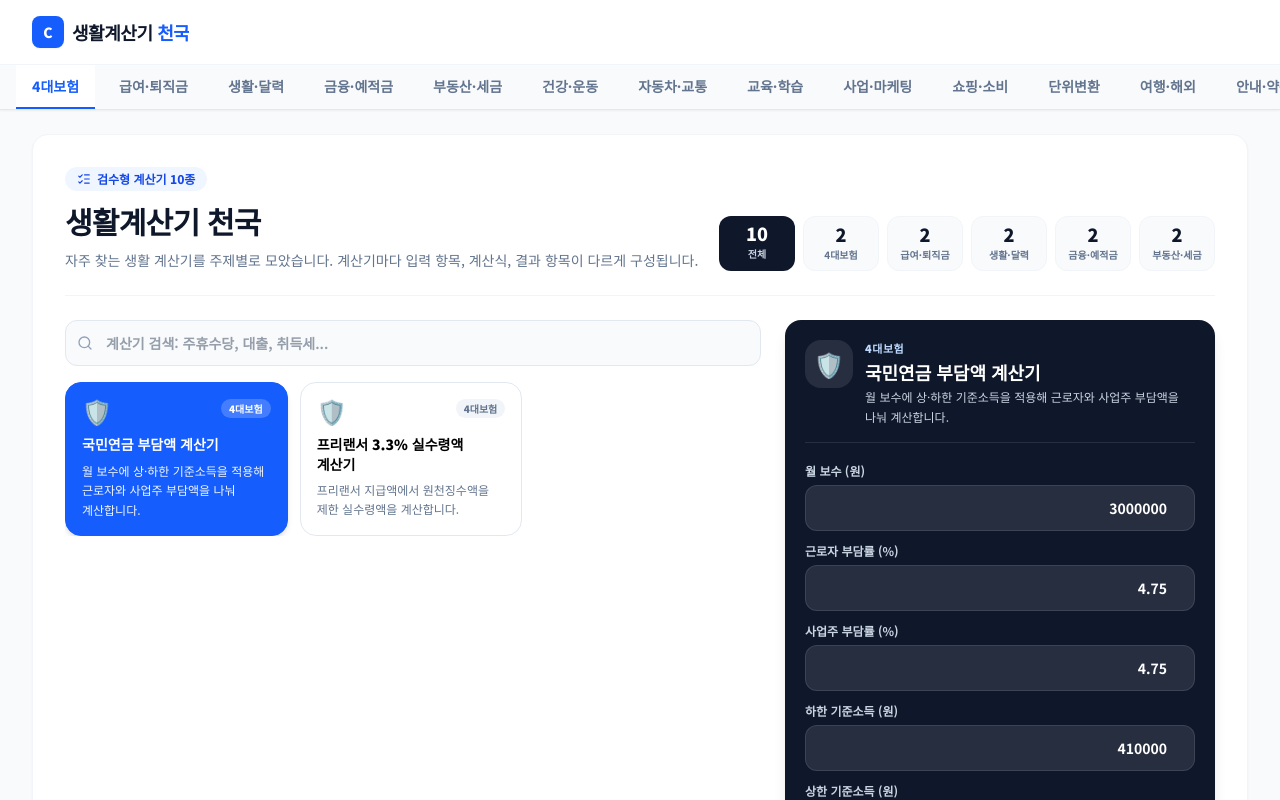
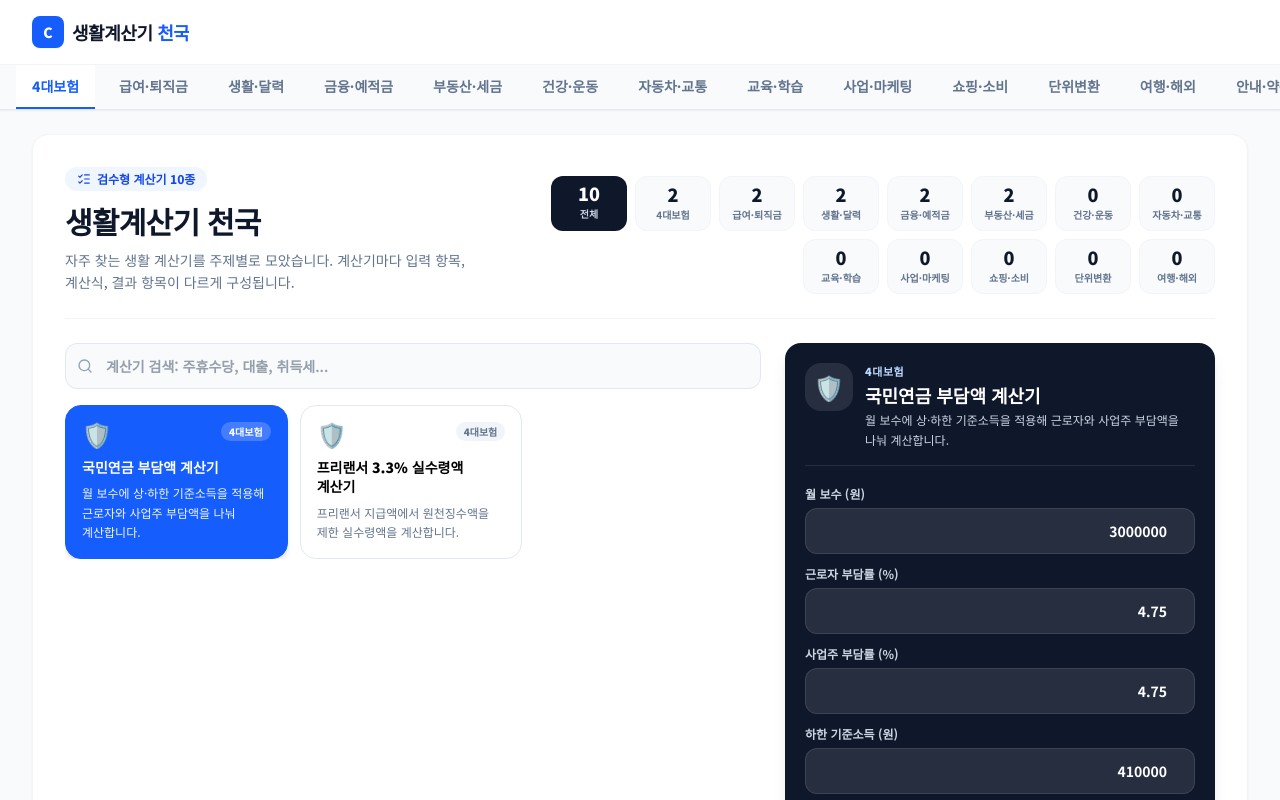
Before and after one commit to apark12321-ux/life-calc, a React (Vite) app: page / in a window 1280 px wide. Shown: the top 800 px of the page. Built offline with nearby package versions, Linux system fonts and the light colour scheme.

Commit message:
Restore all calculator categories in quality model

```diff
--- a/src/components/qualityCalculators/model.ts
+++ b/src/components/qualityCalculators/model.ts
@@ -25,9 +25,24 @@ export type CalculatorSpec = {
   note: string;
   mode: CalcMode;
   fields: Field[];
+  meta?: Record<string, string | number | boolean>;
 };
 
-export const categoryKeys: CalcCategory[] = ['insurance', 'wage', 'life', 'finance', 'property'];
+export const categoryKeys: CalcCategory[] = [
+  'insurance',
+  'wage',
+  'life',
+  'finance',
+  'property',
+  'health',
+  'auto',
+  'education',
+  'business',
+  'shopping',
+  'unit',
+  'travel',
+];
+
 export const categoryLabels: Record<CalcCategory, string> = {
   insurance: '4대보험',
   wage: '급여·퇴직금',
```
